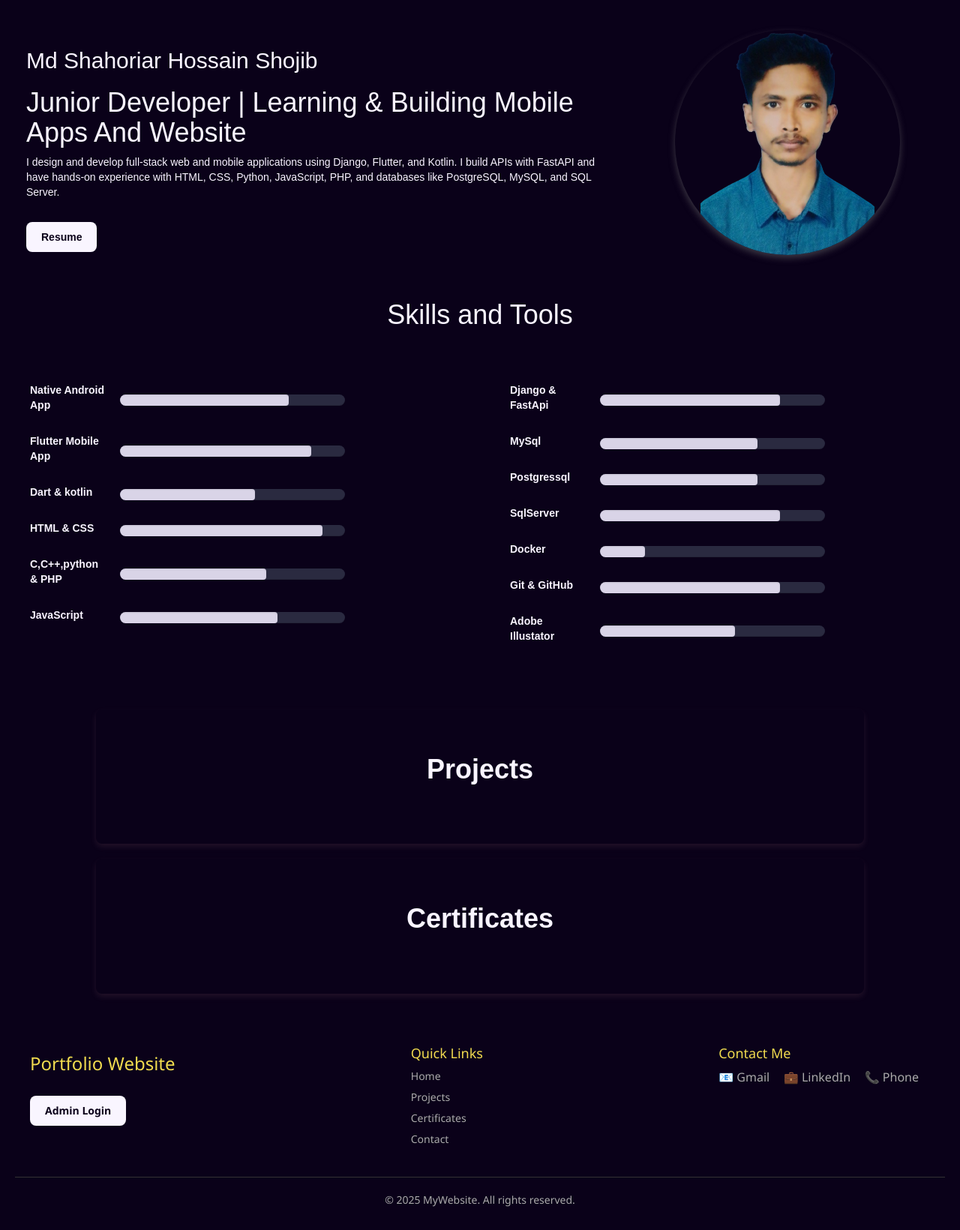
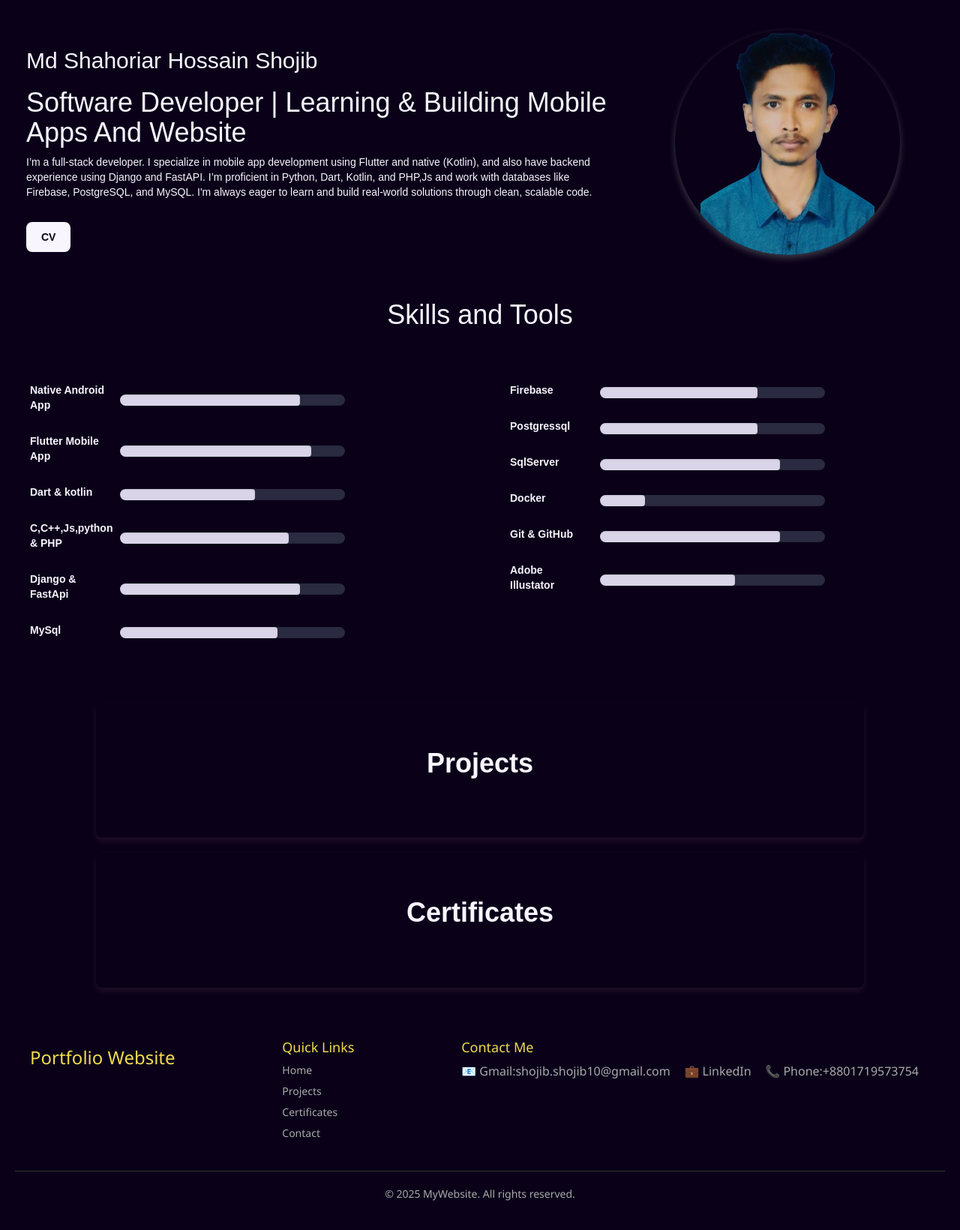
Before and after one commit to shojib353/portfolio-with-django-docker, a Django app: page / in a window 1280 px wide. Shown: the part 82-1722 px from the top of the page at 75% size. After the commit the page ends 1683 px from the top, so only its background shows below. Run offline with Django 5.2, Linux system fonts and the light colour scheme; data that the repository does not hold is empty; parts of the project's set-up code (start-up, migrations or seed data) failed here and were passed over; some libraries are stand-ins or nearby versions.

Commit message:
Update index.html

```diff
--- a/portfolio_app/templates/portfolio_app/index.html
+++ b/portfolio_app/templates/portfolio_app/index.html
@@ -14,12 +14,12 @@
       <div class="container" id="home">
         <div class="leftdiv">
           <h2>Md Shahoriar Hossain Shojib</h2>
-          <h1>Junior Developer | Learning & Building Mobile Apps And Website</h1>
+          <h1>Software Developer | Learning & Building Mobile Apps And Website</h1>
           <p id="about">
-            I design and develop full-stack web and mobile applications using Django, Flutter, and Kotlin. I build APIs with FastAPI and have hands-on experience with HTML, CSS, Python, JavaScript, PHP, and databases like PostgreSQL, MySQL, and SQL Server.
-          </p>
+            I’m a full-stack developer. I specialize in mobile app development using Flutter and native (Kotlin), and also have backend experience using Django and FastAPI. I’m proficient in Python, Dart, Kotlin, and PHP,Js and work with databases like Firebase, PostgreSQL, and MySQL. I'm always eager to learn and build real-world solutions through clean, scalable code.
+             </p>
 
-            <button type="button" class="custom-btn"><a href="https://drive.google.com/file/d/1iiVycVRKKQMn3t6Jay9g8meW6FSHHdnM/view" target="_blank">Resume</a></button>
+            <button type="button" class="custom-btn"><a href="https://drive.google.com/file/d/1Yxo5FBd5VSztF-0rs7oOtOMD8Lxo-WC8/view?usp=sharing" target="_blank">CV</a></button>
         </div>
 
         <div class="rightdiv">
@@ -41,7 +41,7 @@
 <div class="skill">
   <span>Native Android App</span>
   <div class="progress-bar">
-    <div class="progress" style="--fill-width: 75%;"></div>
+    <div class="progress" style="--fill-width: 80%;"></div>
   </div>
 </div>
 
@@ -60,46 +60,36 @@
 </div>
 
 <div class="skill">
-  <span>HTML & CSS</span>
+  <span>C,C++,Js,python & PHP</span>
   <div class="progress-bar">
-    <div class="progress" style="--fill-width: 90%;"></div>
+    <div class="progress" style="--fill-width: 75%;"></div>
   </div>
 </div>
 
 <div class="skill">
-  <span>C,C++,python & PHP</span>
+  <span> Django & FastApi</span>
   <div class="progress-bar">
-    <div class="progress" style="--fill-width: 65%;"></div>
+    <div class="progress" style="--fill-width: 80%;"></div>
   </div>
 </div>
 
 <div class="skill">
-  <span>JavaScript</span>
+  <span>MySql</span>
+
   <div class="progress-bar">
     <div class="progress" style="--fill-width: 70%;"></div>
   </div>
 </div>
-
-
  </div>
 
 
  <div class="leftdiv2">
-
-  <div class="skill">
-    <span> Django & FastApi</span>
-    <div class="progress-bar">
-      <div class="progress" style="--fill-width: 80%;"></div>
-    </div>
-  </div>
-
-  <div class="skill">
-    <span>MySql</span>
-
-    <div class="progress-bar">
-      <div class="progress" style="--fill-width: 70%;"></div>
-    </div>
-  </div>
+<div class="skill">
+<span>Firebase</span>
+<div class="progress-bar">
+<div class="progress" style="--fill-width: 70%;"></div>
+</div>
+</div>
 
 <div class="skill">
 <span>Postgressql</span>
@@ -167,20 +157,17 @@
           {% for certificate in certificates %}
             <div class="project-card">
               <img src="{{ certificate.image.url }}" alt="{{ certificate.name }}" />
-              <button class="btn" onclick="window.open('{{ certificate.link }}', '_blank')">View Certificate</button>
+              <button class="btn" onclick="window.open('{{ certificate.link }}', '_blank')">View GitHub Project</button>
             </div>
           {% endfor %}
         </div>
       </div>
 
 
-      <div class="footer" >
+      <footer class="footer" >
         <div class="footer-container">
           <div class="footer-about">
             <h3>Portfolio Website</h3>
-
-            <button type="button" class="custom-btn"><a href="/admin">Admin Login</a></button>
-
 
           </div>
           <div class="footer-links">
@@ -195,9 +182,9 @@
           <div class="footer-social" id="contact">
             <h4>Contact Me</h4>
             <div class="social-icons">
-              <a href="mailto:shojib.shojib10@gmail.com" target="_blank">📧 Gmail</a>
+              <a href="mailto:shojib.shojib10@gmail.com" target="_blank">📧 Gmail:shojib.shojib10@gmail.com</a>
               <a href="https://www.linkedin.com/in/md-shahoriar-hossain-shojib-7294591b5/" target="_blank">💼 LinkedIn</a>
-              <a href="tel:+8801719573754">📞 Phone</a>
+              <a href="tel:+8801719573754">📞 Phone:+8801719573754</a>
             </div>
           </div>
 
@@ -205,7 +192,7 @@
         <div class="footer-bottom">
           <p>&copy; 2025 MyWebsite. All rights reserved.</p>
         </div>
-      </div>
+      </footer>
 
     </body>
   </html>
```
